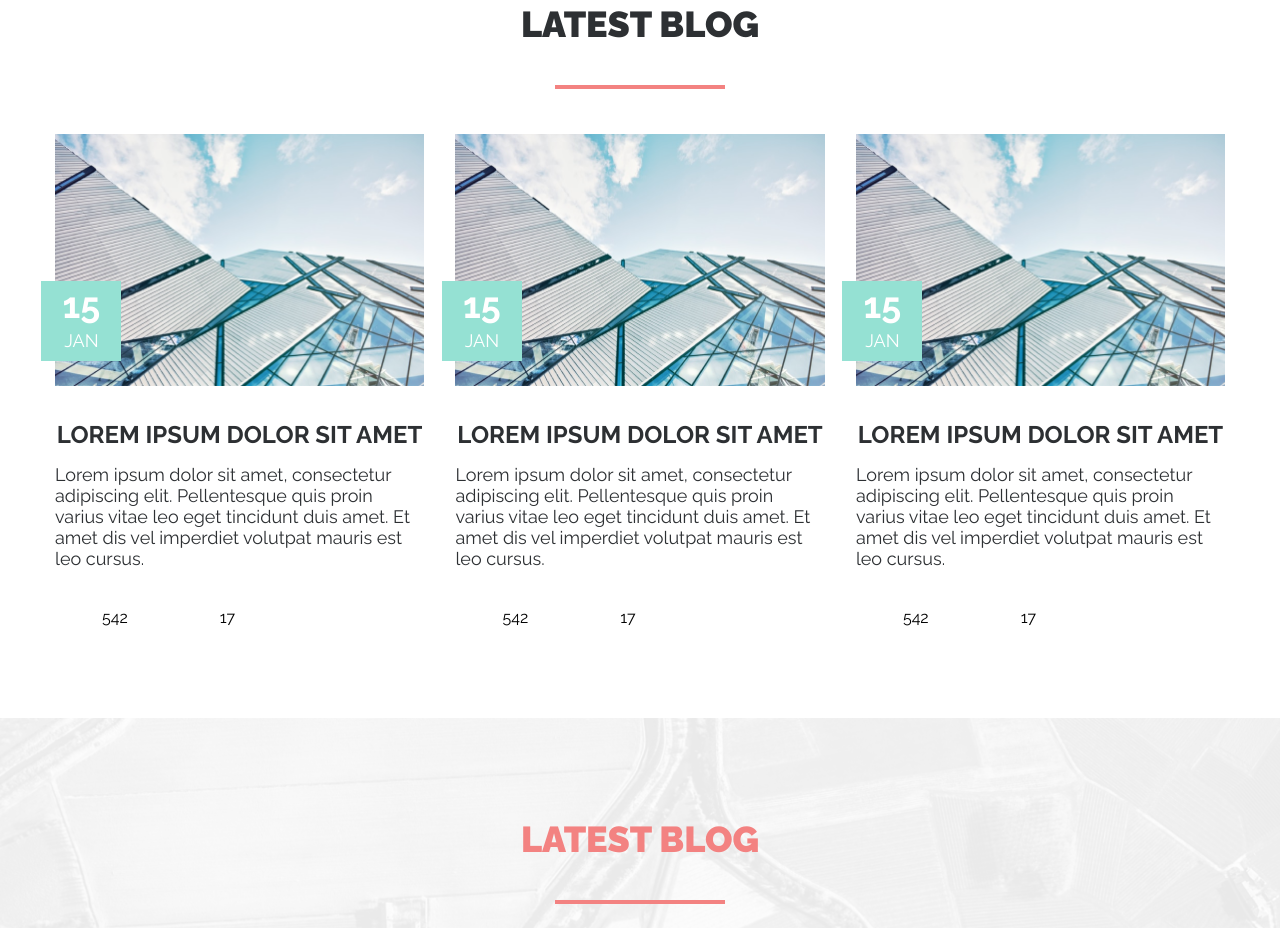
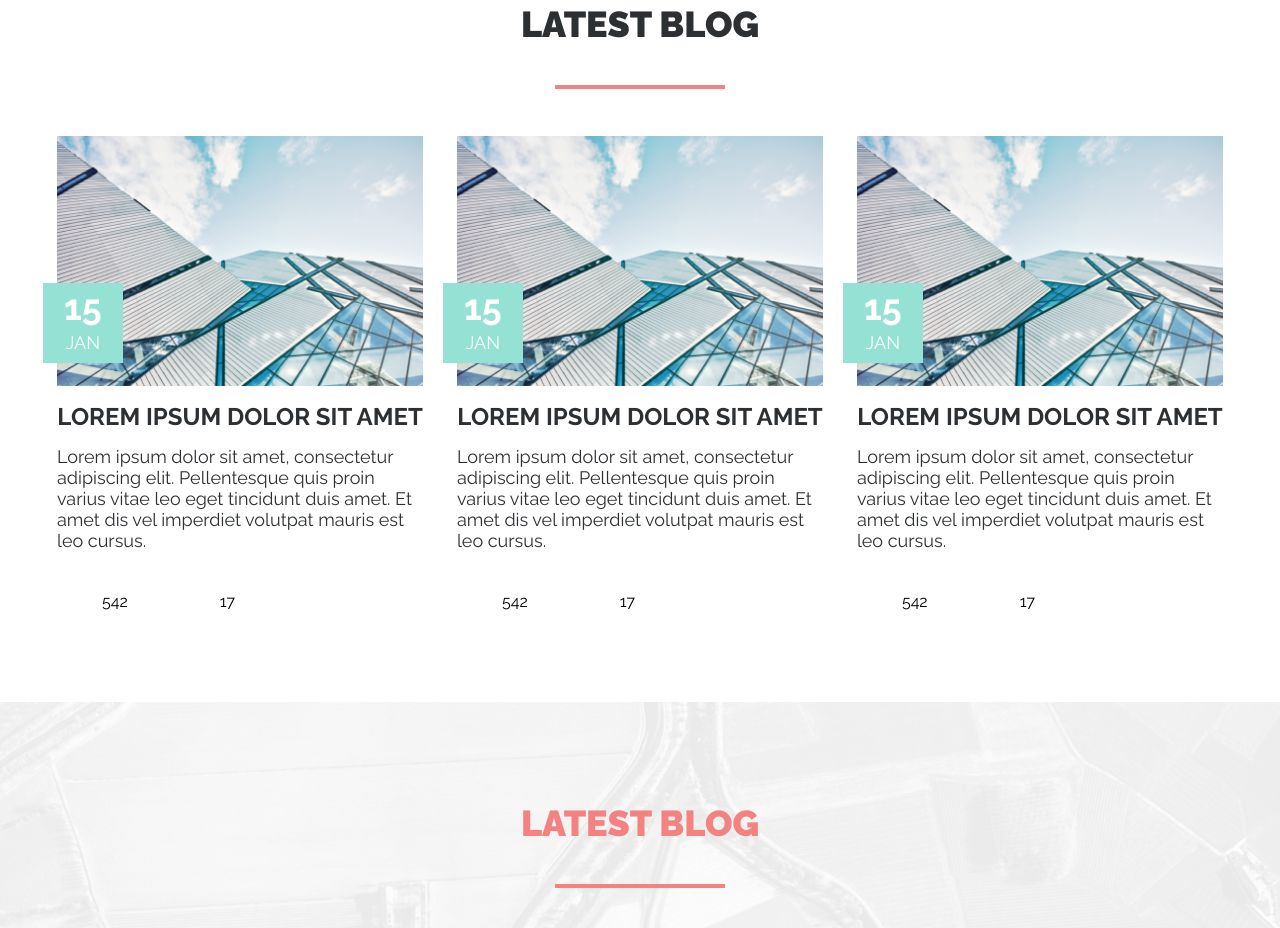
Before and after one commit to dmathcore231/course-work, a website built with Parcel: page src/index.html in a window 1280 px wide. Shown: the part 8334-9262 px from the top of the page. Built offline with nearby package versions, Linux system fonts and the light colour scheme; files whose address does not match are found by name.

Commit message:
fix: fix bug blog

```diff
--- a/src/index.html
+++ b/src/index.html
@@ -714,25 +714,21 @@
           </div>
           <div class="blog">
             <div class="blog__card">
+              <a href="#" class="blog__link">
                 <div class="blog__image">
-                <a href="#" class="blog__link">
                   <img src="./images/blog-img.png" alt="" class="blog__image-item">
                   <div class="blog__date">
                     <div class="blog__date-number">15</div>
                     <div class="blog__date-month">jan</div>
                   </div>
-                </a>
                 </div>
-              <div class="blog__text">
-                <a href="#" class="blog__link-text">
-                  <div class="title title_size_s">Lorem ipsum dolor sit amet</div>
+                <div class="blog__text title title_size_s">Lorem ipsum dolor sit amet</div>
                 <div class="posttitle posttitle_primary-color posttitle_text_left">
                   Lorem ipsum dolor sit amet, consectetur adipiscing elit. Pellentesque quis proin varius vitae leo
                   eget
                   tincidunt duis amet. Et amet dis vel imperdiet volutpat mauris est leo cursus.
                 </div>
               </a>
-              </div>
               <div class="blog__icon">
                 <div class="blog__wrapper-icon">
                   <svg aria-hidden="true" height="32" width="32" class="icon">
@@ -749,25 +745,21 @@
               </div>
             </div>
             <div class="blog__card">
+              <a href="#" class="blog__link">
                 <div class="blog__image">
-                <a href="#" class="blog__link">
                   <img src="./images/blog-img.png" alt="" class="blog__image-item">
                   <div class="blog__date">
                     <div class="blog__date-number">15</div>
                     <div class="blog__date-month">jan</div>
                   </div>
-                </a>
                 </div>
-              <div class="blog__text">
-                <a href="#" class="blog__link-text">
-                  <div class="title title_size_s">Lorem ipsum dolor sit amet</div>
+                <div class="blog__text title title_size_s">Lorem ipsum dolor sit amet</div>
                 <div class="posttitle posttitle_primary-color posttitle_text_left">
                   Lorem ipsum dolor sit amet, consectetur adipiscing elit. Pellentesque quis proin varius vitae leo
                   eget
                   tincidunt duis amet. Et amet dis vel imperdiet volutpat mauris est leo cursus.
                 </div>
               </a>
-              </div>
               <div class="blog__icon">
                 <div class="blog__wrapper-icon">
                   <svg aria-hidden="true" height="32" width="32" class="icon">
@@ -784,25 +776,21 @@
               </div>
             </div>
             <div class="blog__card">
+              <a href="#" class="blog__link">
                 <div class="blog__image">
-                <a href="#" class="blog__link">
                   <img src="./images/blog-img.png" alt="" class="blog__image-item">
                   <div class="blog__date">
                     <div class="blog__date-number">15</div>
                     <div class="blog__date-month">jan</div>
                   </div>
-                </a>
                 </div>
-              <div class="blog__text">
-                <a href="#" class="blog__link-text">
-                  <div class="title title_size_s">Lorem ipsum dolor sit amet</div>
+                <div class="blog__text title title_size_s">Lorem ipsum dolor sit amet</div>
                 <div class="posttitle posttitle_primary-color posttitle_text_left">
                   Lorem ipsum dolor sit amet, consectetur adipiscing elit. Pellentesque quis proin varius vitae leo
                   eget
                   tincidunt duis amet. Et amet dis vel imperdiet volutpat mauris est leo cursus.
                 </div>
               </a>
-              </div>
               <div class="blog__icon">
                 <div class="blog__wrapper-icon">
                   <svg aria-hidden="true" height="32" width="32" class="icon">
@@ -969,7 +957,9 @@
                   <img src="./images/under-gallery-item-ninth.png" alt="" class="instagram-gallery__item-image">
                 </a>
               </div>
-              <div class="instagram-gallery__posttitle posttitle posttitle_size_xs posttitle_text_upp posttitle_text_underline">see all photos</div>
+              <div
+                class="instagram-gallery__posttitle posttitle posttitle_size_xs posttitle_text_upp posttitle_text_underline">
+                see all photos</div>
             </div>
           </div>
         </div>
--- a/src/styles/_blog.scss
+++ b/src/styles/_blog.scss
@@ -4,23 +4,40 @@
   justify-content: space-between;
 
   &__card {
-    width: calc(33% - 17px);
+    width: calc(33% - 16px);
     @include flex-column;
     align-items: flex-start;
     gap: 33px;
   }
 
+  &__text {
+    color: inherit;
+  }
+
   &__link {
-    position: relative;
+    @include flex-column;
+    gap: 15px;
+    color: var(--primary-color);
+    border: 2px solid var(--light-color);
+    border-radius: 6px;
 
-    &-text {
-      @include flex-column;
-      gap: 15px;
+    &:hover {
+      color: var(--danger-color);
+      border-color: var(--success-color);
+    }
+
+    &:active {
+      color: #f25d5a;
+      border-color: #5c958a;
     }
   }
 
-  &__image-item {
-    @include img-contain;
+  &__image {
+    position: relative;
+
+    &-item {
+      @include img-contain;
+    }
   }
 
   &__icon {
@@ -36,7 +53,7 @@
 
   &__date {
     position: absolute;
-    bottom: 166%;
+    bottom: 10%;
     right: 82%;
     padding: 10px 22px;
     @include flex-center;
```
Lines whose indentation alone changed are shown as unchanged.
